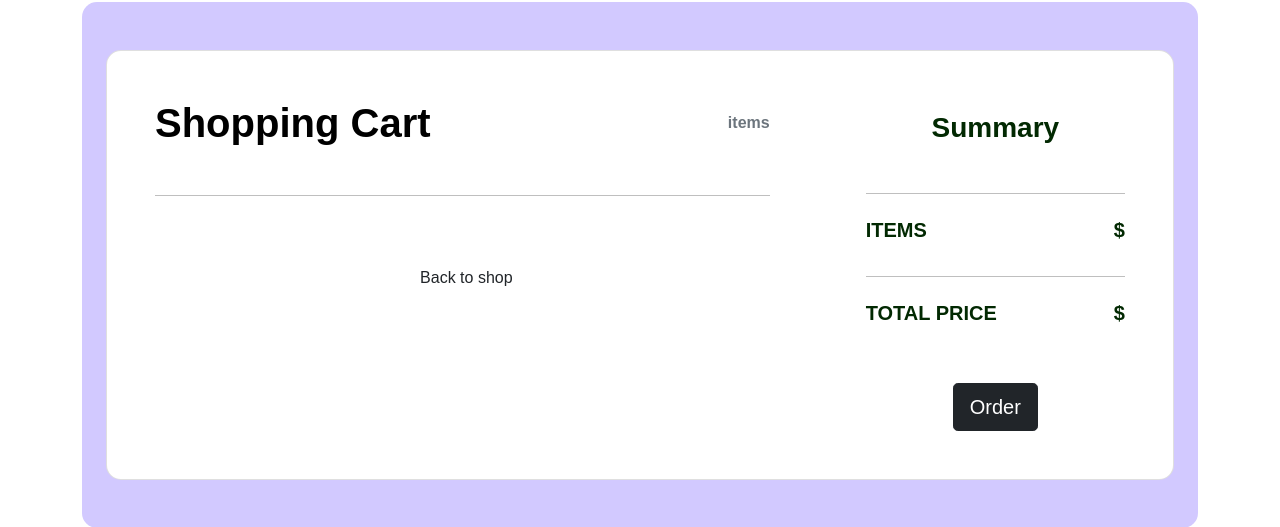
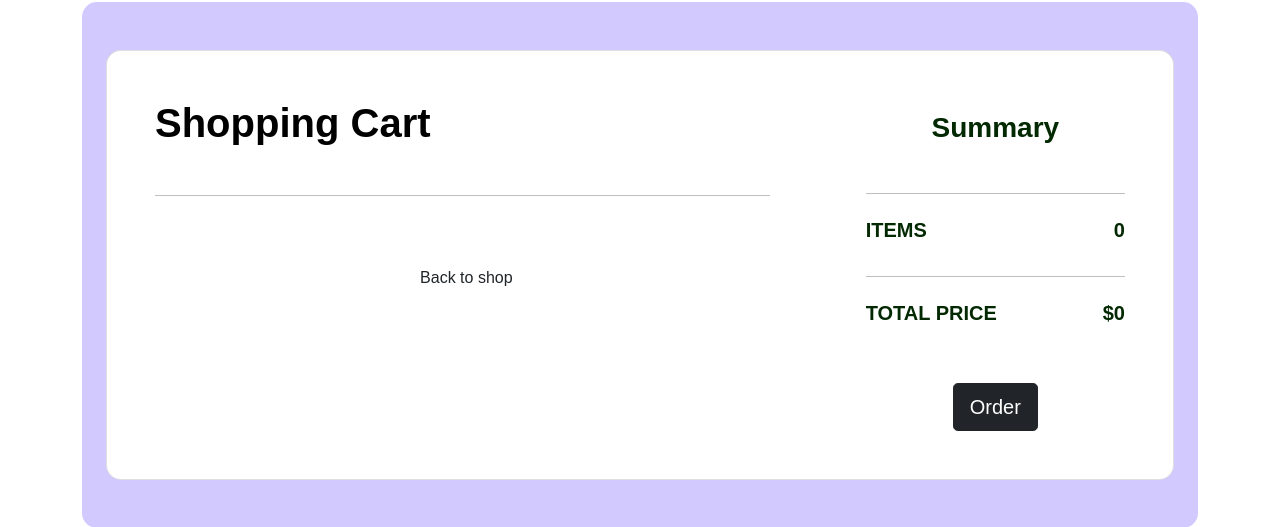
Before and after one commit to LDTShop/LDTShop, a Symfony app: template templates/cart/index.html.twig in a window 1280 px wide. Shown: the part 171-698 px from the top of the page. Run offline with Twig, Linux system fonts and the light colour scheme; the template is opened without the code that fills it, so the values that code supplies are empty; some libraries are stand-ins or nearby versions.

Commit message:
Set sum and count in cart/index.html.twig to display the number of items and total price

```diff
--- a/templates/cart/index.html.twig
+++ b/templates/cart/index.html.twig
@@ -15,13 +15,12 @@
                 <div class="p-5">
                   <div class="d-flex justify-content-between align-items-center mb-5">
                     <h1 class="fw-bold mb-0 text-black">Shopping Cart</h1>
-                    <h6 class="mb-0 text-muted">items</h6>
+                    {# <h6 class="mb-0 text-muted">items</h6> #}
                   </div>
+                {% set sum = 0 %}
+                {% set count = 0 %}
                 {% for c in cart %}
-
-
                   <hr class="my-4">
-
                   <div class="row mb-4 d-flex justify-content-between align-items-center">
                     <div class="col-md-2 col-lg-2 col-xl-2">
                       <img
@@ -47,18 +46,20 @@
                       </button>
                     </div>
                     <div class="col-md-3 col-lg-2 col-xl-2 offset-lg-1">
-                      <h6 class="mb-0">$</h6>
+                      <h6 class="mb-0">${{c.price * c.quantity}}</h6>
                     </div>
                     <div class="col-md-1 col-lg-1 col-xl-1 text-end">
                       <a href="{{ path('app_cart_delete', {'id': c.id}) }}" class="text-muted"><i class="bi bi-x-square"></i></a>
                     </div>
                   </div>
+                  {% set sum = sum + (c.price * c.quantity) %}
+                  {% set count = count + 1 %}
                 {% endfor %}
                   <hr class="my-4">
 
                   <div class="pt-5">
                     <h6 class="mb-0"><a href="{{ path('app_home_page') }}" class="text-body"><i
-                          class="fas fa-long-arrow-alt-left me-2"></i>Back to shop</a></h6>
+                    class="fas fa-long-arrow-alt-left me-2"></i>Back to shop</a></h6>
                   </div>
                 </div>
               </div>
@@ -69,14 +70,14 @@
 
                   <div class="d-flex justify-content-between mb-4">
                     <h5 class="text-uppercase">items</h5>
-                    <h5>$</h5>
+                    <h5>{{count}}</h5>
                   </div>
 
                   <hr class="my-4">
 
                   <div class="d-flex justify-content-between mb-5">
                     <h5 class="text-uppercase">Total price</h5>
-                    <h5>$</h5>
+                    <h5>${{sum}}</h5>
                   </div>
 
                   <button type="button" class="btn btn-dark btn-block btn-lg"
```
